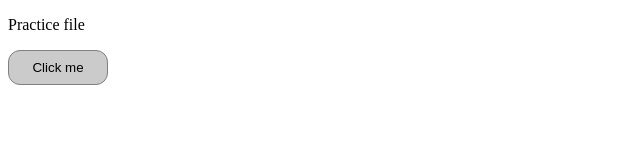
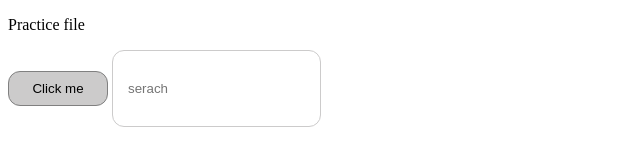
Before and after one commit to ShaikhYaseen01/Prac3, a plain HTML site: page index.html in a window 1280 px wide. Shown: the whole page, without its empty margins (0-640 px from the left). Drawn offline with Linux system fonts and the light colour scheme.

Commit message:
added search box

```diff
--- a/index.html
+++ b/index.html
@@ -12,11 +12,18 @@
             border: 1px solid gray;
             background-color: rgb(204, 203, 203);
         }
+        input[type="search"]{
+            padding: 30px 15px;
+            border-radius: 12px;
+            border: 1px solid rgb(204, 203, 203);
+        }
+
     </style>
 </head>
 <body>
     <p>Practice file</p>
     <button onclick="handleClick(event)" >Click me </button>
+    <input type="search" name="search" placeholder="serach" >
 
     <script>
         function handleClick(e){
```
